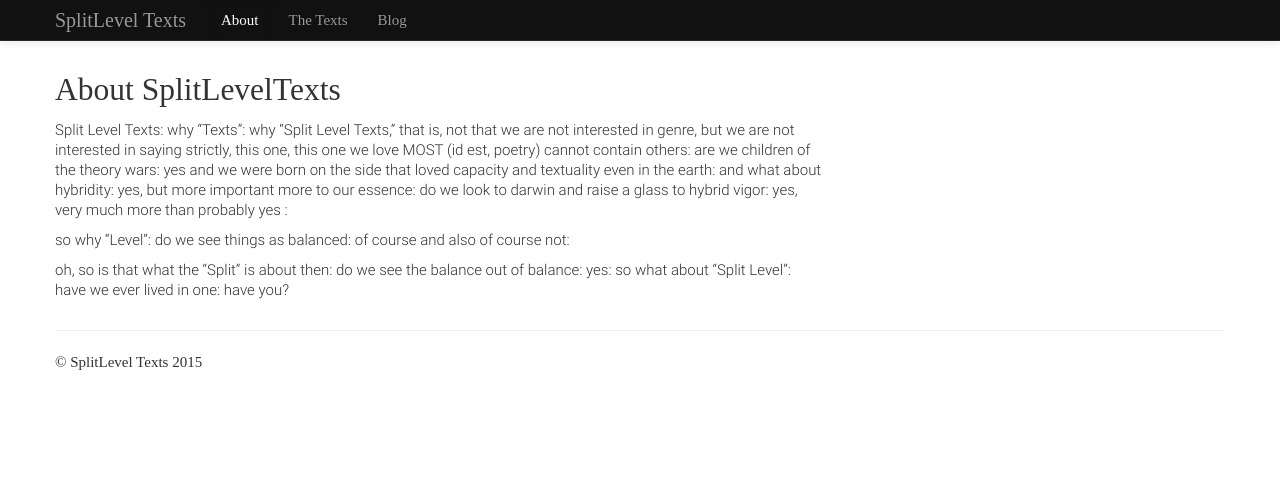
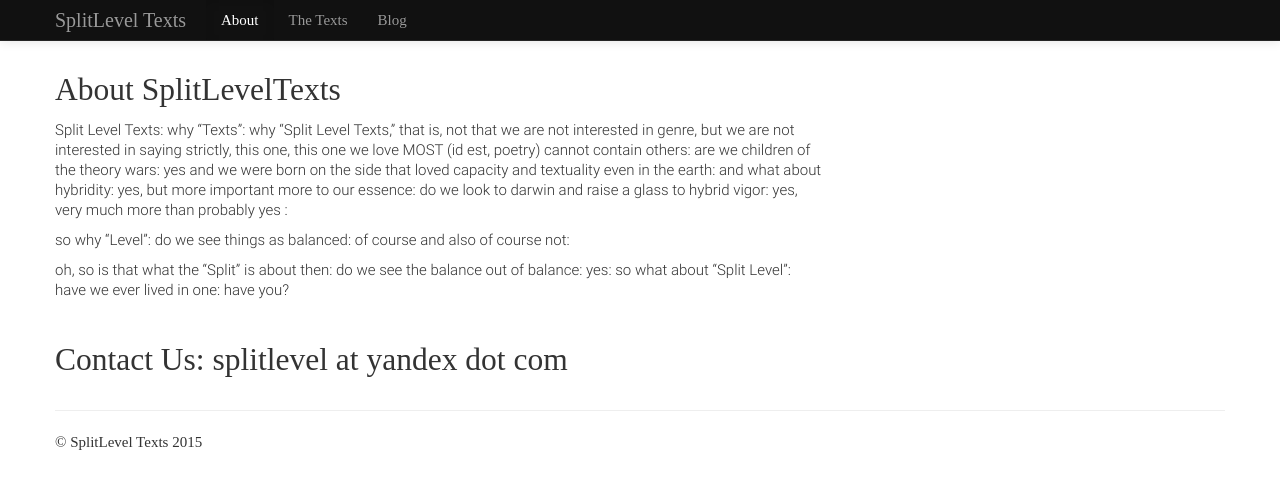
Before and after one commit to splitleveltexts/splitleveltexts.github.io, a Jekyll site: the page built from about/index.html, in a window 1280 px wide. Shown: the top 489 px of the page. Built offline with Jekyll 4.4.1, drawn with Linux system fonts in a browser that asks for light colours; some web fonts are replaced.

Commit message:
Update index.html

```diff
--- a/about/index.html
+++ b/about/index.html
@@ -12,6 +12,9 @@ blog: passive
 			<p>Split Level Texts: why “Texts”: why “Split Level Texts,” that is, not that we are not interested in genre, but we are not interested in saying strictly, this one, this one we love MOST (id est, poetry) cannot contain others: are we children of the theory wars: yes and we were born on the side that loved capacity and textuality even in the earth: and what about hybridity: yes, but more important more to our essence: do we look to darwin and raise a glass to hybrid vigor: yes, very much more than probably yes :</p>
 			<p>so why “Level”: do we see things as balanced: of course and also of course not: </p>
 			<p>oh, so is that what the “Split” is about then: do we see the balance out of balance: yes: so what about “Split Level”: have we ever lived in one: have you?</p>
+		<br>
+		<h2>Contact Us: splitlevel at yandex dot com</h2>
+
 		</div><!-- /.span8 -->
 
 		<div class="span4">
```
